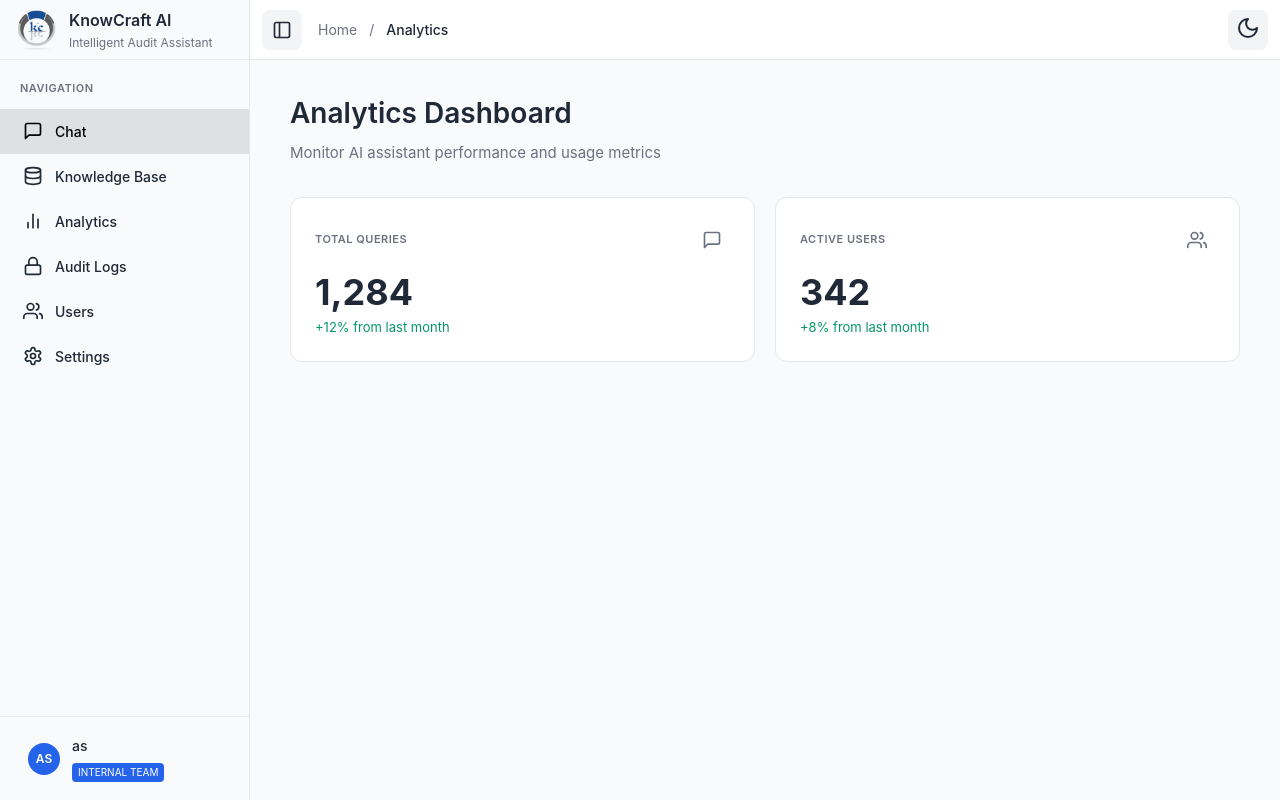
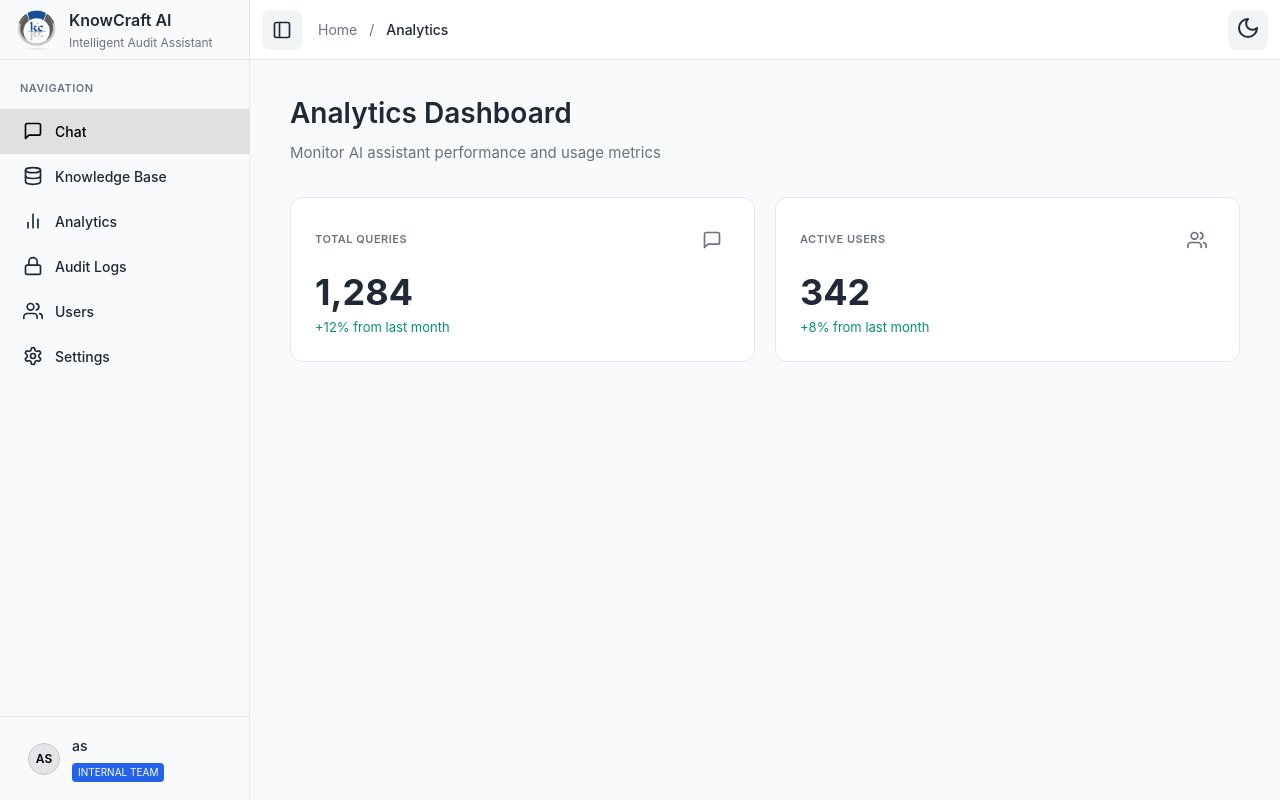
Before and after one commit to NehaS05/knowCraftAngular, an Angular app: page /analytics in a window 1280 px wide. Built offline with nearby package versions, Linux system fonts and the light colour scheme; sample sign-in values are in the browser's storage.

Commit message:
Fixed color changes

```diff
--- a/src/app/shared/components/sidebar/sidebar.component.css
+++ b/src/app/shared/components/sidebar/sidebar.component.css
@@ -231,7 +231,7 @@
 .user-avatar {
   width: 32px;
   height: 32px;
-  background: #2563eb;
+  background: #e3e5e8;
   border-radius: 50%;
   display: flex;
   align-items: center;
@@ -239,8 +239,9 @@
   font-size: 12px;
   font-weight: 600;
   margin-right: 12px;
-  color: white;
+  color: black;
   flex-shrink: 0;
+  border: 1px solid #c7c7c7;
 }
 
 .sidebar.collapsed .user-avatar {
```
